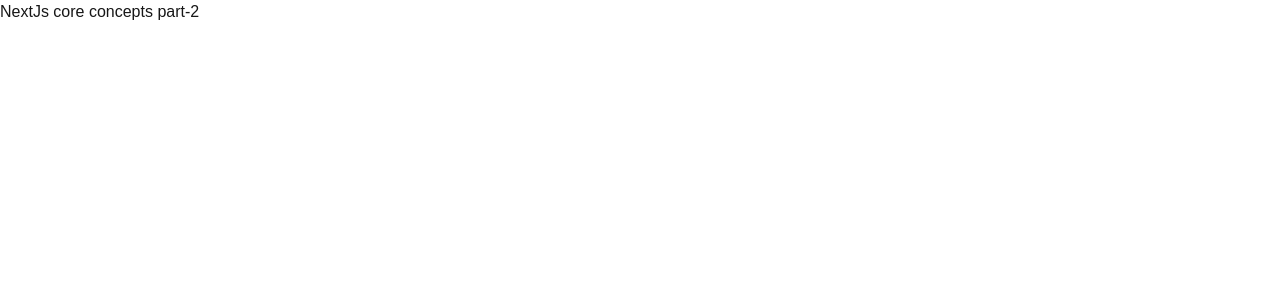
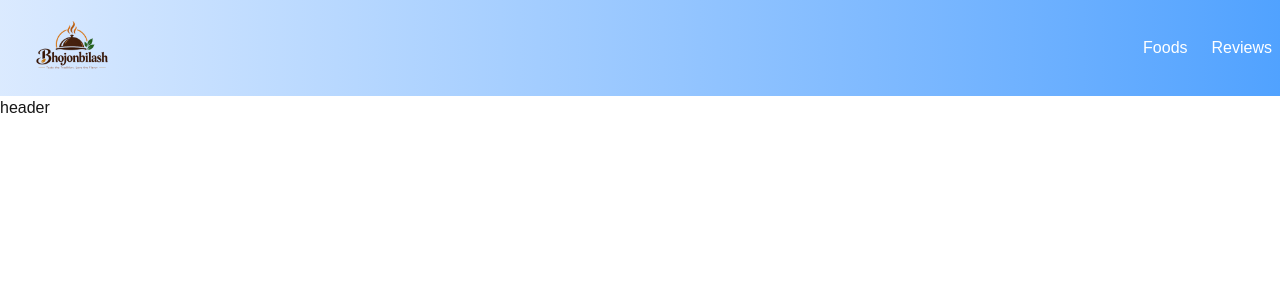
Before and after one commit to mohammademon393/nextjs-core-concepts-part2, a Next.js app: page / in a window 1280 px wide. Shown: the top 300 px of the page. Built offline with nearby package versions, Linux system fonts and the light colour scheme.

Commit message:
Added a png and create somes route and pages

```diff
--- /dev/null
+++ b/src/app/components/Header.jsx
@@ -0,0 +1,10 @@
+import Link from 'next/link';
+import React from 'react';
+
+const Header = () => {
+    return (
+        <div>header</div>
+    );
+};
+
+export default Header;
--- /dev/null
+++ b/src/app/foods/page.jsx
@@ -0,0 +1,11 @@
+import React from 'react';
+
+const FoodsPage = () => {
+    return (
+        <div>
+            Foods Page
+        </div>
+    );
+};
+
+export default FoodsPage;
--- a/src/app/layout.jsx
+++ b/src/app/layout.jsx
@@ -1,5 +1,6 @@
 import { Geist, Geist_Mono } from "next/font/google";
 import "./globals.css";
+import Link from "next/link";
 
 const geistSans = Geist({
   variable: "--font-geist-sans",
@@ -12,8 +13,8 @@
 });
 
 export const metadata = {
-  title: "Create Next App",
-  description: "Generated by create next app",
+  title: "Bhojonbilash | Taste the Tradition",
+  description: "Bhojonbilash Restaurant - Taste the Tradition, Love the Flavor",
 };
 
 export default function RootLayout({ children }) {
@@ -22,7 +23,45 @@
       lang="en"
       className={`${geistSans.variable} ${geistMono.variable} h-full antialiased`}
     >
-      <body className="min-h-full flex flex-col">{children}</body>
+      <body className="min-h-full flex flex-col">
+
+        {/* Navbar */}
+        <header className="flex items-center justify-between p-2 bg-gradient-to-r from-blue-100 to-blue-400 text-black">
+
+          {/* Logo */}
+          <Link href="/">
+            <img
+              src="/logo2.png"
+              alt="Bhojonbilash Restaurant Logo"
+              className="h-20 w-32 object-contain"
+            />
+          </Link>
+
+          {/* Navigation */}
+          <nav className="flex gap-6 font-medium text-white">
+            <Link
+              href="/foods"
+              className="hover:text-orange-700 transition duration-300"
+            >
+              Foods
+            </Link>
+
+            <Link
+              href="/reviews"
+              className="hover:text-orange-700 transition duration-300"
+            >
+              Reviews
+            </Link>
+          </nav>
+
+        </header>
+
+        {/* Page Content */}
+        <main className="flex-1">
+          {children}
+        </main>
+
+      </body>
     </html>
   );
 }
--- a/src/app/page.jsx
+++ b/src/app/page.jsx
@@ -1,7 +1,19 @@
+import Header from "./components/Header";
+
 export default function Home() {
   return (
     <div>
-      NextJs core concepts part-2
+      <header>
+        <Header />
+      </header>
+
+      <main>
+
+      </main>
+
+      <footer>
+
+      </footer>
     </div>
   );
 }
--- /dev/null
+++ b/src/app/reviews/page.jsx
@@ -0,0 +1,11 @@
+import React from 'react';
+
+const ReviewsPage = () => {
+    return (
+        <div>
+            Reviews Page
+        </div>
+    );
+};
+
+export default ReviewsPage;
```
Also changed, not shown: public/logo2.png (added).
